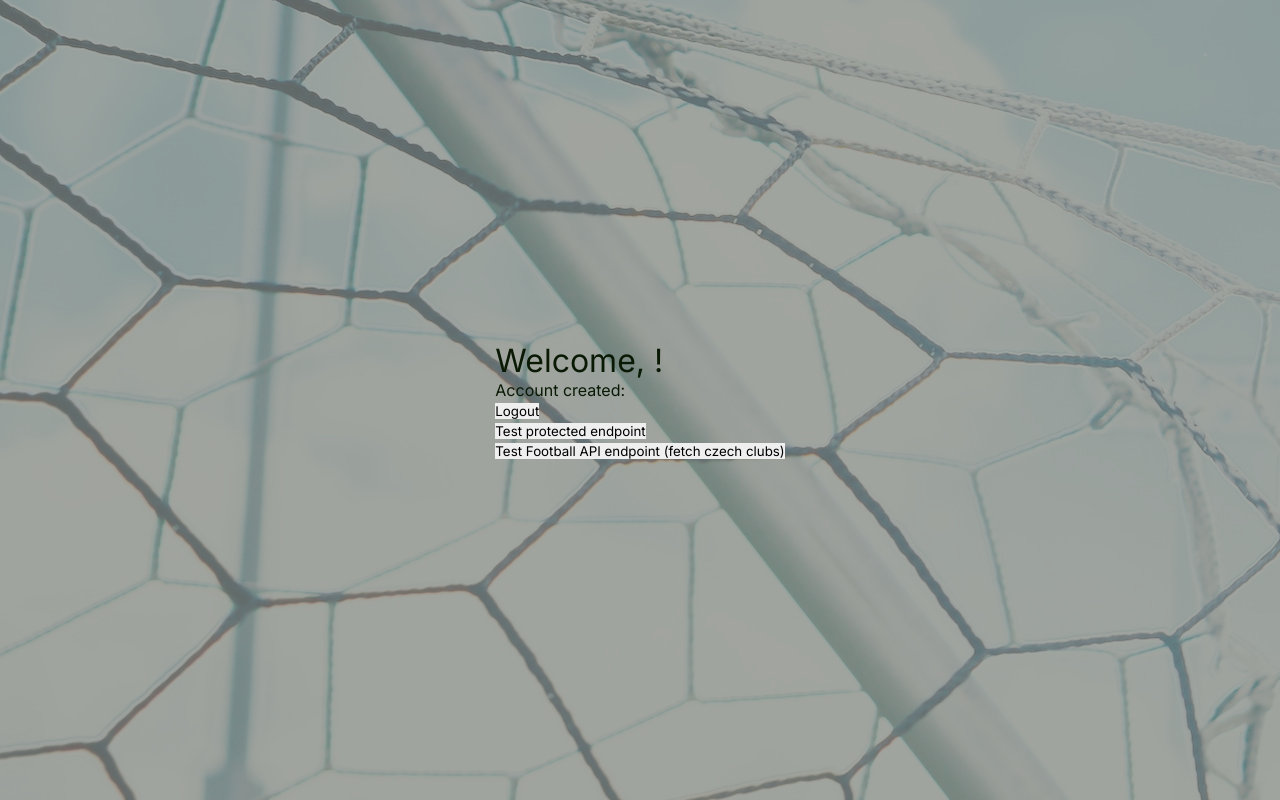
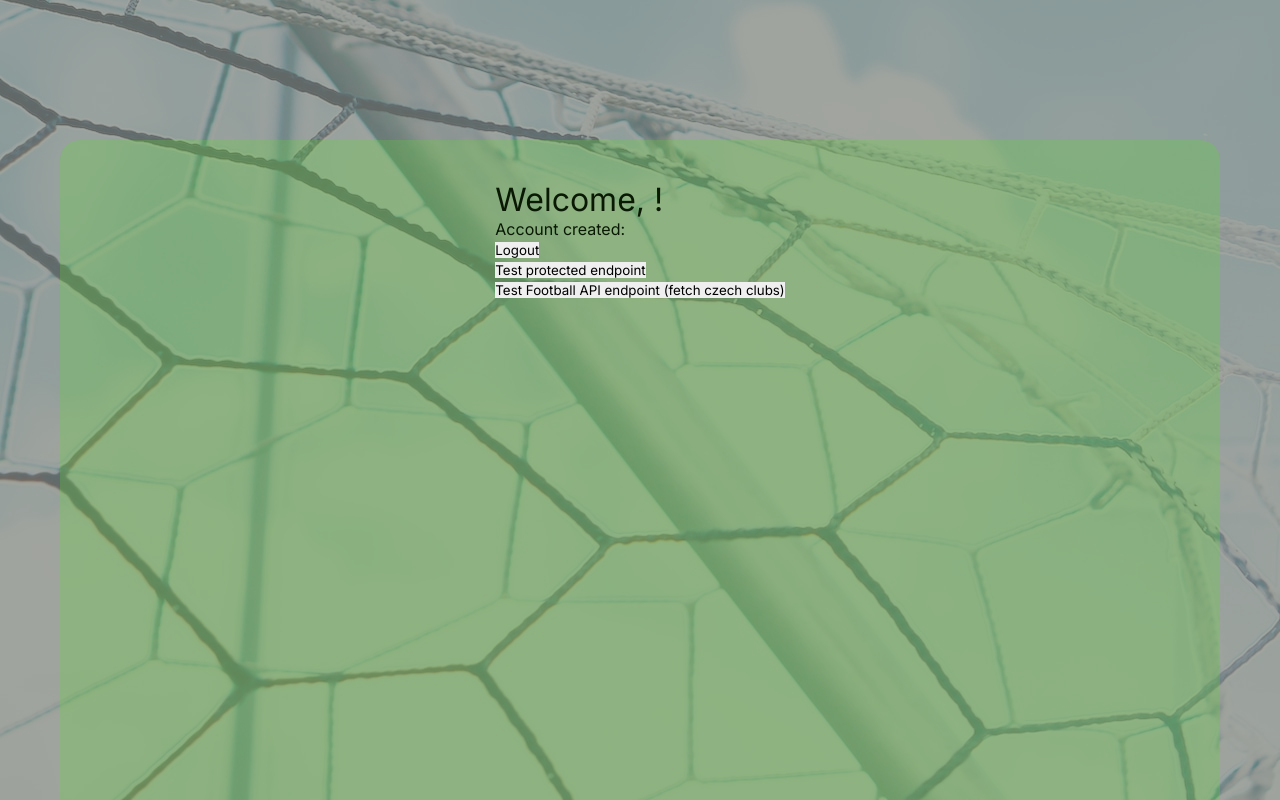
Before and after one commit to beyer96/football-card-collector, a Vue app: page /app in a window 1280 px wide. Shown: the top 800 px of the page. Built offline with nearby package versions, Linux system fonts and the light colour scheme; no server answers.

Commit message:
Prepare container for main content, fix calling user store reset in logout function

```diff
--- a/src/stylesheets/global.scss
+++ b/src/stylesheets/global.scss
@@ -32,12 +32,12 @@ body {
 
   &.session {
     background-image: url("../assets/images/background-pitch.jpg");
-    background-position: 0 60%;
+    background-position: 0 20%;
   }
 
   .body-overlay {
-    width: 100vw;
-    height: 100vh;
+    width: 100%;
+    min-height: 100vh;
     display: flex;
     justify-content: center;
     align-items: center;
@@ -47,4 +47,15 @@ body {
       background-color: rgba(130, 135, 129, 0.85);
     }
   }
+
+  .container {
+    width: 100%;
+    min-height: 100vh;
+    display: flex;
+    justify-content: center;
+    background: rgba(89, 220, 43, 0.25);
+    margin: 140px 60px 60px;
+    padding: 40px;
+    border-radius: 20px;
+  }
 }
--- a/src/views/HomeView.vue
+++ b/src/views/HomeView.vue
@@ -1,5 +1,5 @@
 <template>
-  <main>
+  <div class="container">
     <div class="form-wrapper">
       <h1>Welcome, {{ userStore.username }}!</h1>
       <p>Account created: {{ userStore.getFormattedCreatedAt }}</p>
@@ -12,7 +12,7 @@
         <button type="button" @click.prevent="testFootballAPI">Test Football API endpoint (fetch czech clubs)</button>
       </div>
     </div>
-  </main>
+  </div>
 </template>
 
 <script setup lang="ts">
@@ -27,7 +27,7 @@ const logout = async () => {
     credentials: "include"
   });
 
-  userStore.$reset;
+  userStore.$reset();
   router.push({ path: "/" });
 }
 
```
